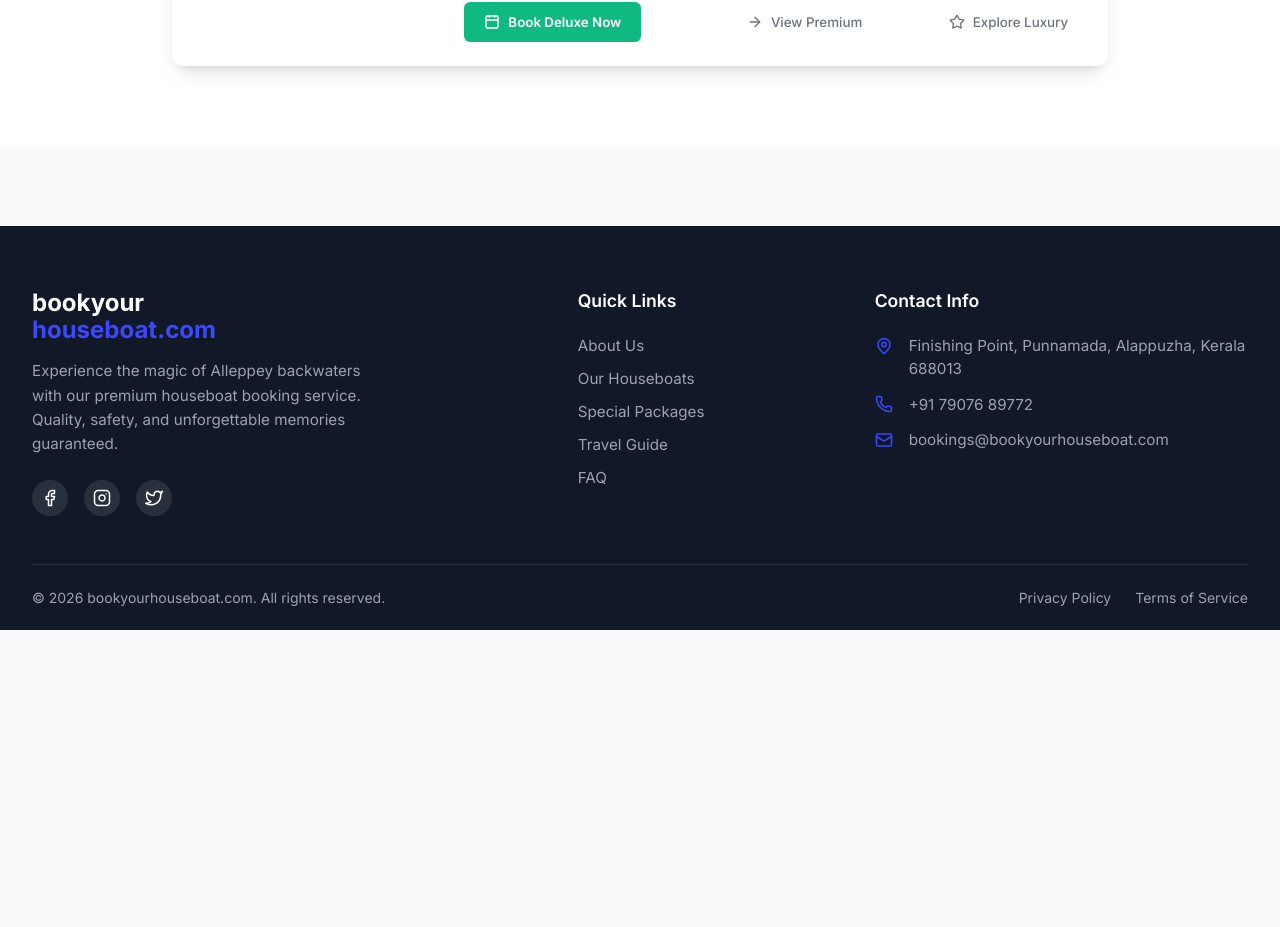
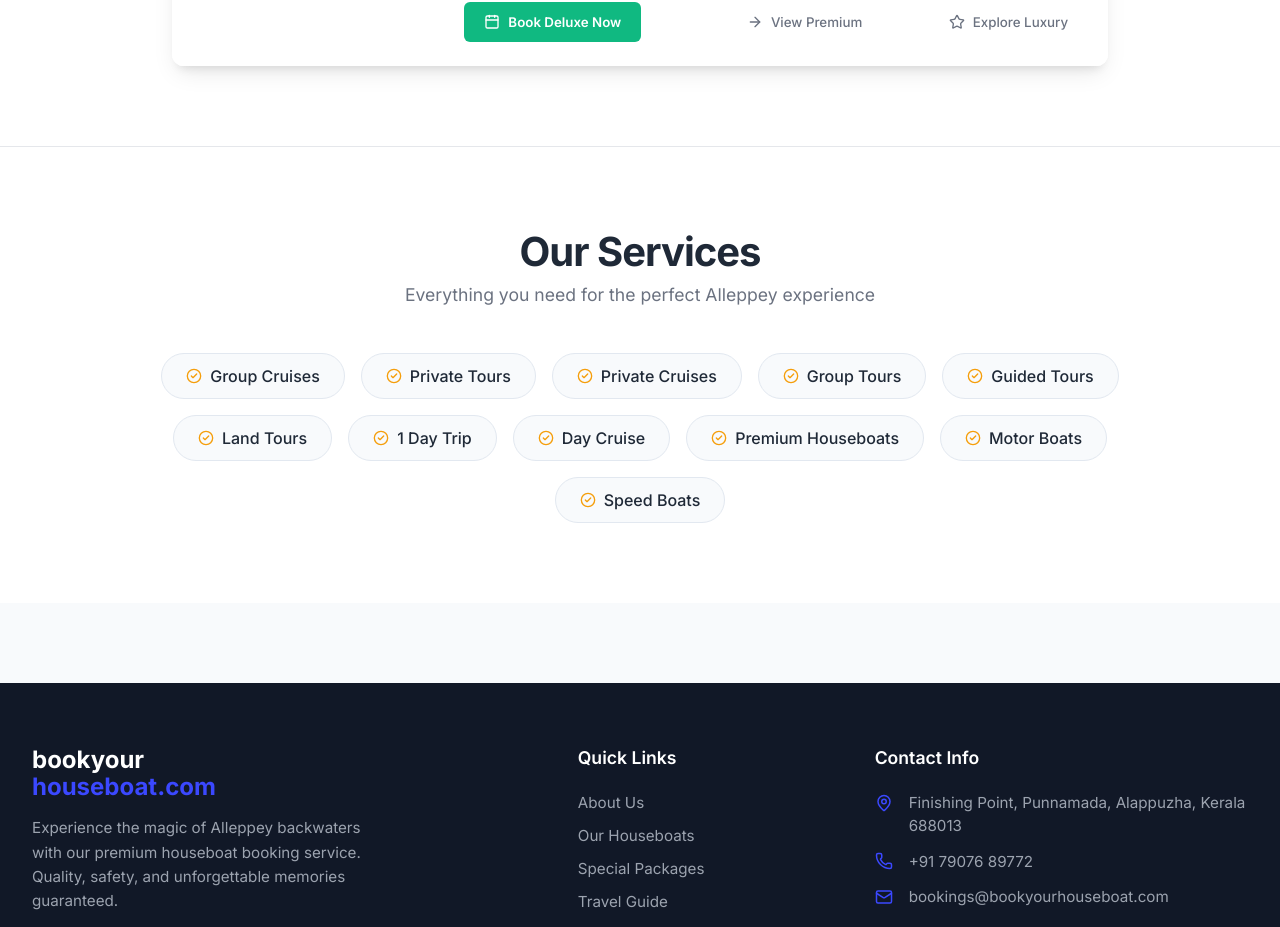
Before and after one commit to levinkurian00/houseboat-booking-app, a React (Vite) app: page / in a window 1280 px wide. Shown: the part 3811-4738 px from the top of the page. Before the commit the page ends 4441 px from the top, so only its background shows below. Built offline with nearby package versions, Linux system fonts and the light colour scheme.

Commit message:
Add services pill grid

```diff
--- a/src/App.jsx
+++ b/src/App.jsx
@@ -28,6 +28,13 @@ import {
 } from 'lucide-react';
 
 function App() {
+  const servicesList = [
+    "Group Cruises", "Private Tours", "Private Cruises",
+    "Group Tours", "Guided Tours", "Land Tours",
+    "1 Day Trip", "Day Cruise", "Premium Houseboats",
+    "Motor Boats", "Speed Boats"
+  ];
+
   const [formData, setFormData] = useState({
     name: '',
     whatsapp: '',
@@ -638,6 +645,37 @@ Please share availability and details.`;
             </motion.div>
           </div>
         </section>
+
+        {/* Services Section */}
+        <section className="services-section">
+          <div className="services-container">
+            <motion.div
+              className="services-header"
+              initial={{ opacity: 0, y: 15 }}
+              whileInView={{ opacity: 1, y: 0 }}
+              transition={{ duration: 0.6 }}
+              viewport={{ once: true }}
+            >
+              <h2 className="services-title">Our Services</h2>
+              <p className="services-subtitle">Everything you need for the perfect Alleppey experience</p>
+            </motion.div>
+
+            <motion.div
+              className="services-grid"
+              initial={{ opacity: 0, scale: 0.95 }}
+              whileInView={{ opacity: 1, scale: 1 }}
+              transition={{ duration: 0.8, delay: 0.2 }}
+              viewport={{ once: true }}
+            >
+              {servicesList.map((service, index) => (
+                <div key={index} className="service-pill">
+                  <CheckCircle2 size={16} className="service-icon" />
+                  <span>{service}</span>
+                </div>
+              ))}
+            </motion.div>
+          </div>
+        </section>
       </div>
 
       {/* Footer Section */}
--- a/src/index.css
+++ b/src/index.css
@@ -1252,3 +1252,90 @@ body {
     padding-bottom: 2rem;
   }
 }
+
+/* =========================================
+   Services Section (Pill Grid)
+   ========================================= */
+
+.services-section {
+  padding: 5rem 2rem;
+  background-color: var(--white);
+  border-top: 1px solid var(--border);
+}
+
+.services-container {
+  max-width: 1200px;
+  margin: 0 auto;
+}
+
+.services-header {
+  text-align: center;
+  margin-bottom: 3rem;
+}
+
+.services-title {
+  font-size: 2.5rem;
+  font-weight: 800;
+  color: var(--text-dark);
+  margin-bottom: 0.5rem;
+  letter-spacing: -0.025em;
+}
+
+.services-subtitle {
+  color: var(--text-muted);
+  font-size: 1.1rem;
+}
+
+.services-grid {
+  display: flex;
+  flex-wrap: wrap;
+  gap: 1rem;
+  justify-content: center;
+  max-width: 1000px;
+  margin: 0 auto;
+}
+
+.service-pill {
+  display: flex;
+  align-items: center;
+  gap: 0.5rem;
+  padding: 0.75rem 1.5rem;
+  background-color: #f8fafc;
+  border: 1px solid #e2e8f0;
+  border-radius: 9999px;
+  font-size: 1rem;
+  font-weight: 500;
+  color: var(--text-dark);
+  transition: all 0.2s ease;
+  cursor: default;
+}
+
+.service-pill:hover {
+  background-color: var(--primary);
+  color: var(--white);
+  border-color: var(--primary);
+  transform: translateY(-2px);
+  box-shadow: 0 4px 6px rgba(59, 72, 255, 0.15);
+}
+
+.service-icon {
+  color: var(--accent);
+  transition: all 0.2s ease;
+}
+
+.service-pill:hover .service-icon {
+  color: var(--white);
+}
+
+@media (max-width: 768px) {
+  .services-section {
+    padding: 3.5rem 1rem;
+  }
+  .services-title {
+    font-size: 2rem;
+  }
+  .service-pill {
+    padding: 0.6rem 1.25rem;
+    font-size: 0.95rem;
+  }
+}
```
